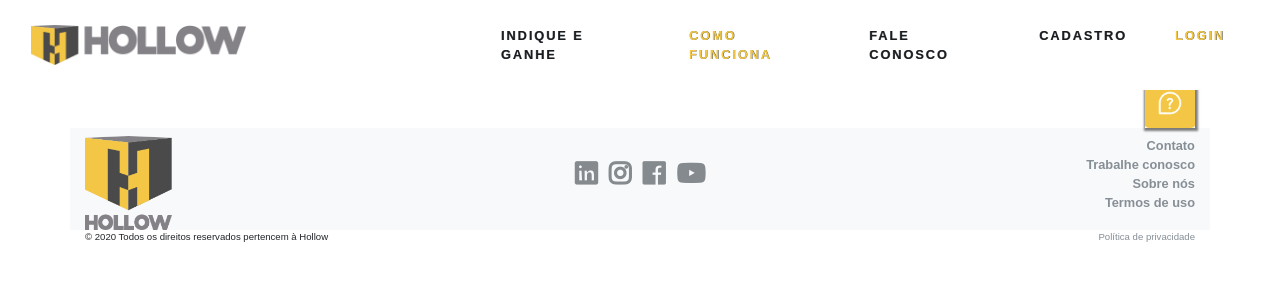
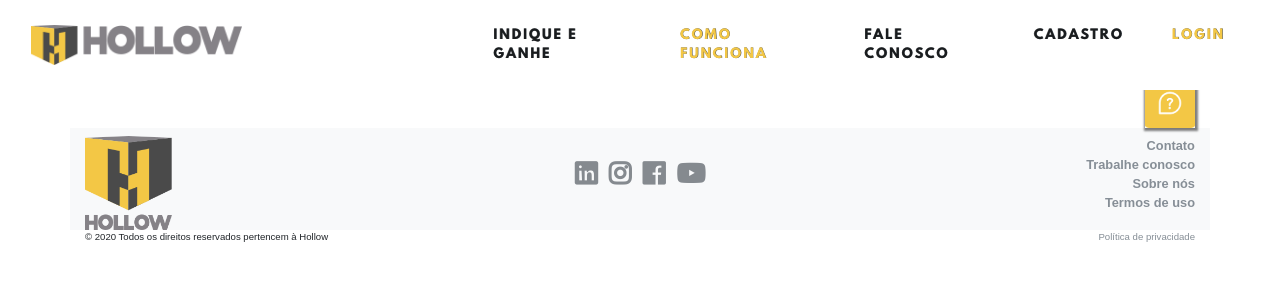
Before and after one commit to SapnaGulati/hollow-website, a Django app: page /contato in a window 1280 px wide. Shown: the top 300 px of the page. Run offline with Django 3.2, Linux system fonts and the light colour scheme; some libraries are stand-ins or nearby versions; some web fonts are replaced.

Commit message:
Change navbar font

```diff
--- a/website/templates/website/layout/navbar.html
+++ b/website/templates/website/layout/navbar.html
@@ -1,6 +1,6 @@
 {% load static %}
 
-<header class="header header-absolute">
+<header class="header header-absolute" style="font-family: League Spartan Bold;">
     <!-- Navbar-->
     <nav class="navbar navbar-expand-lg bg-transparent navbar-light navbar-airy bg-hover-white bg-fixed-white navbar-hover-light navbar-fixed-light">
         <div class="container-fluid">
```
